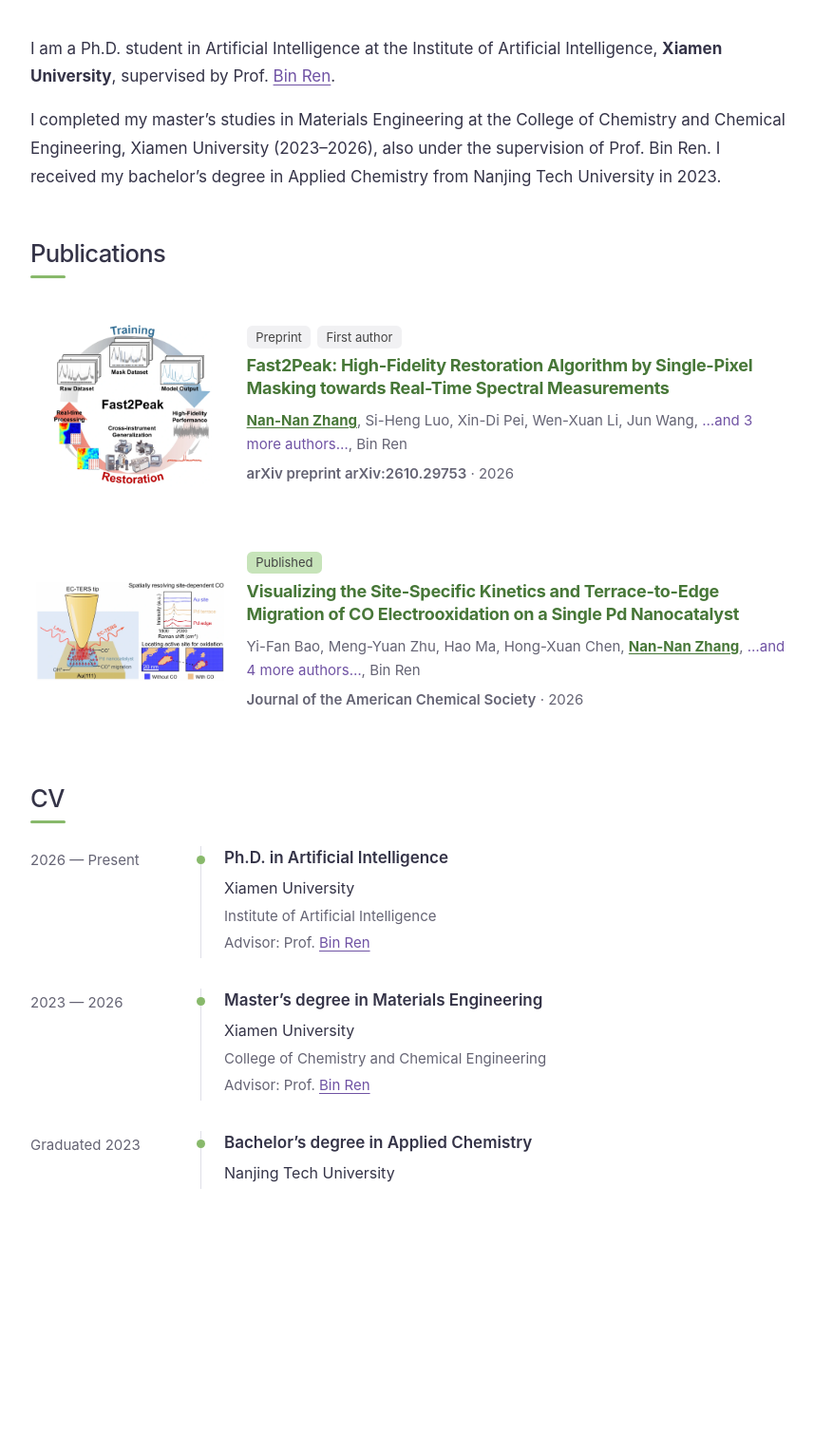
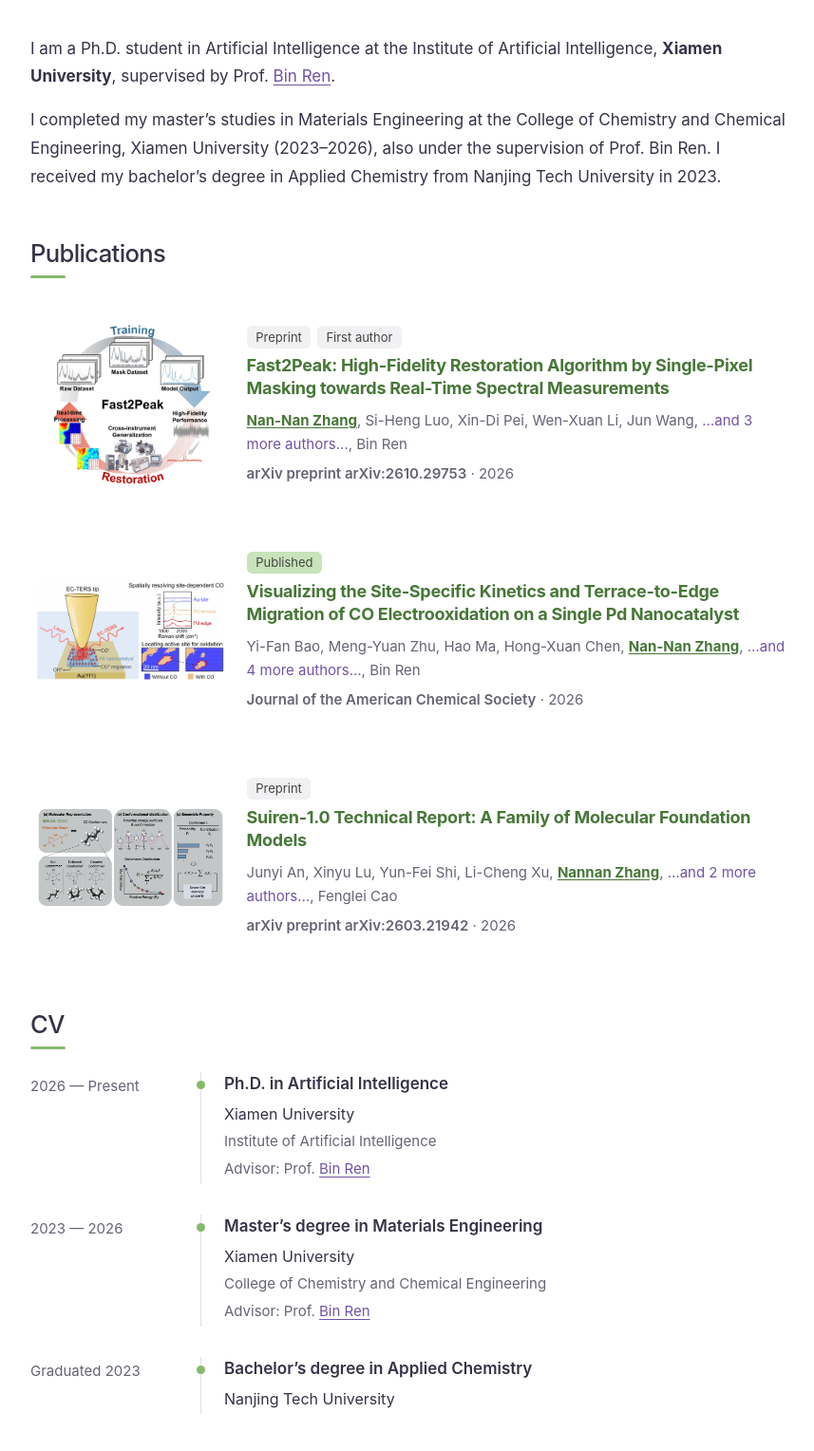
Before and after one commit to moria5161/moria5161.github.io, a Jekyll site: the page built from _pages/about.md, in a window 1280 px wide, cut to the strip 330-1867 px from the top of the page. Shown: the top 1528 px of the strip at 95% size, without its empty margins (210-1067 px from the left). Built offline with Jekyll 4.4.1, drawn with Linux system fonts in a browser that asks for light colours; before the commit the page ends 1630 px from its top, so only the background shows below that.

Commit message:
Add Suiren-1.0 publication with supplied TOC

```diff
--- a/_data/publications.yml
+++ b/_data/publications.yml
@@ -44,3 +44,25 @@
   image_width: 1000
   image_height: 526
   image_alt: "Graphical abstract showing electrochemical tip-enhanced Raman spectroscopy of CO oxidation and migration on a Pd nanocatalyst."
+
+- id: suiren-1-0
+  title: "Suiren-1.0 Technical Report: A Family of Molecular Foundation Models"
+  url: https://arxiv.org/abs/2603.21942
+  status: Preprint
+  status_class: preprint
+  first_author: false
+  authors:
+    - Junyi An
+    - Xinyu Lu
+    - Yun-Fei Shi
+    - Li-Cheng Xu
+    - Nannan Zhang
+    - Chao Qu
+    - Yuan Qi
+    - Fenglei Cao
+  venue: "arXiv preprint arXiv:2603.21942"
+  year: 2026
+  image: /images/publications/suiren-1-0-toc.png
+  image_width: 1532
+  image_height: 806
+  image_alt: "Molecular representations, conformational energy and Boltzmann distributions, and ensemble-averaged molecular properties."
--- a/_includes/publications.html
+++ b/_includes/publications.html
@@ -12,10 +12,10 @@
       <h3 id="publication-{{ paper.id }}" class="publication-title"><a href="{{ paper.url }}">{{ paper.title }}</a></h3>
       <details class="publication-authors">
         <summary>
-          <span class="publication-author-preview">{% for author in paper.authors limit:5 %}{% if author == 'Nan-Nan Zhang' %}<strong class="publication-author-self">{{ author }}</strong>{% else %}{{ author }}{% endif %}, {% endfor %}<span class="publication-authors-more">…and {{ paper.authors.size | minus: 6 }} more authors…</span>, {{ paper.authors | last }}</span>
+          <span class="publication-author-preview">{% for author in paper.authors limit:5 %}{% if author == 'Nan-Nan Zhang' or author == 'Nannan Zhang' %}<strong class="publication-author-self">{{ author }}</strong>{% else %}{{ author }}{% endif %}, {% endfor %}<span class="publication-authors-more">…and {{ paper.authors.size | minus: 6 }} more authors…</span>, {{ paper.authors | last }}</span>
           <span class="publication-authors-hide">Hide full author list</span>
         </summary>
-        <p>{% for author in paper.authors %}{% if author == 'Nan-Nan Zhang' %}<strong class="publication-author-self">{{ author }}</strong>{% else %}{{ author }}{% endif %}{% unless forloop.last %}, {% endunless %}{% endfor %}</p>
+        <p>{% for author in paper.authors %}{% if author == 'Nan-Nan Zhang' or author == 'Nannan Zhang' %}<strong class="publication-author-self">{{ author }}</strong>{% else %}{{ author }}{% endif %}{% unless forloop.last %}, {% endunless %}{% endfor %}</p>
       </details>
       <p class="publication-venue"><strong>{{ paper.venue }}</strong><span aria-hidden="true"> · </span>{{ paper.year }}</p>
     </div>
```
Also changed, not shown: images/publications/suiren-1-0-toc.png (added).
